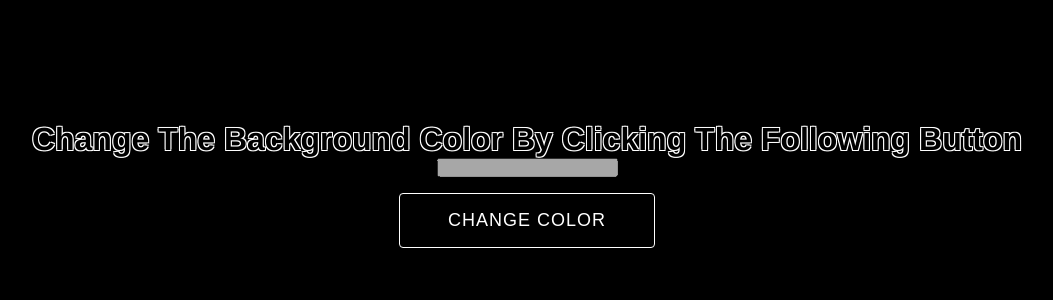
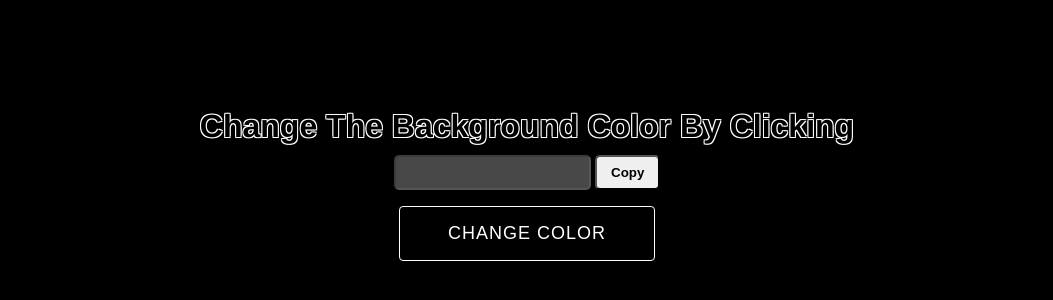
Before and after one commit to AkhiSharmin/Generate-Hexadecimal-Color, a plain HTML site: page index.html in a window 1280 px wide. Shown: the part 208-508 px from the top of the page, without its empty margins (113-1166 px from the left). Drawn offline with Linux system fonts and the light colour scheme.

Commit message:
added copy button

```diff
--- a/app.js
+++ b/app.js
@@ -5,10 +5,16 @@ function main() {
     const root = document.getElementById('root');
     const input = document.getElementById('output');
 
+    const copyBtn = document.getElementById('copy-btn')
+
     btn.addEventListener('click', function () {
         bgHex = generateRandomHexColor();
         root.style.backgroundColor = bgHex;
         input.value = bgHex;
+    });
+
+    copyBtn.addEventListener('click', function () {
+        window.navigator.clipboard.writeText(input.value);
     })
 }
 
--- a/index.html
+++ b/index.html
@@ -12,9 +12,12 @@
 <body>
     <div class="container" id="root">
         <h1>
-            Change The Background Color By Clicking The Following Button
+            Change The Background Color By Clicking
         </h1>
-        <input type="text" disabled value="" id="output">
+        <div class="input-groupe">
+            <input type="text" disabled value="" id="output">
+            <button id="copy-btn" title="copy to clipboard">Copy</button>
+        </div>
         <button id="change-btn">Change Color</button>
     </div>
     <script src="app.js"></script>
--- a/style.css
+++ b/style.css
@@ -23,7 +23,7 @@ body {
   align-items: center;
 }
 
-button {
+#change-btn {
   padding: 1rem 3rem;
   margin: 1rem 0;
   outline: none;
@@ -35,6 +35,17 @@ button {
   text-transform: uppercase;
   letter-spacing: 1px;
   cursor: pointer;
+}
+#copy-btn {
+  padding: 8px 14px;
+  margin-top: 10px;
+  font-weight: 700;
+  border-radius: 5px;
+}
+
+#output {
+  padding: 8px 8px;
+  border-radius: 5px;
 }
 
 button:hover {
```
